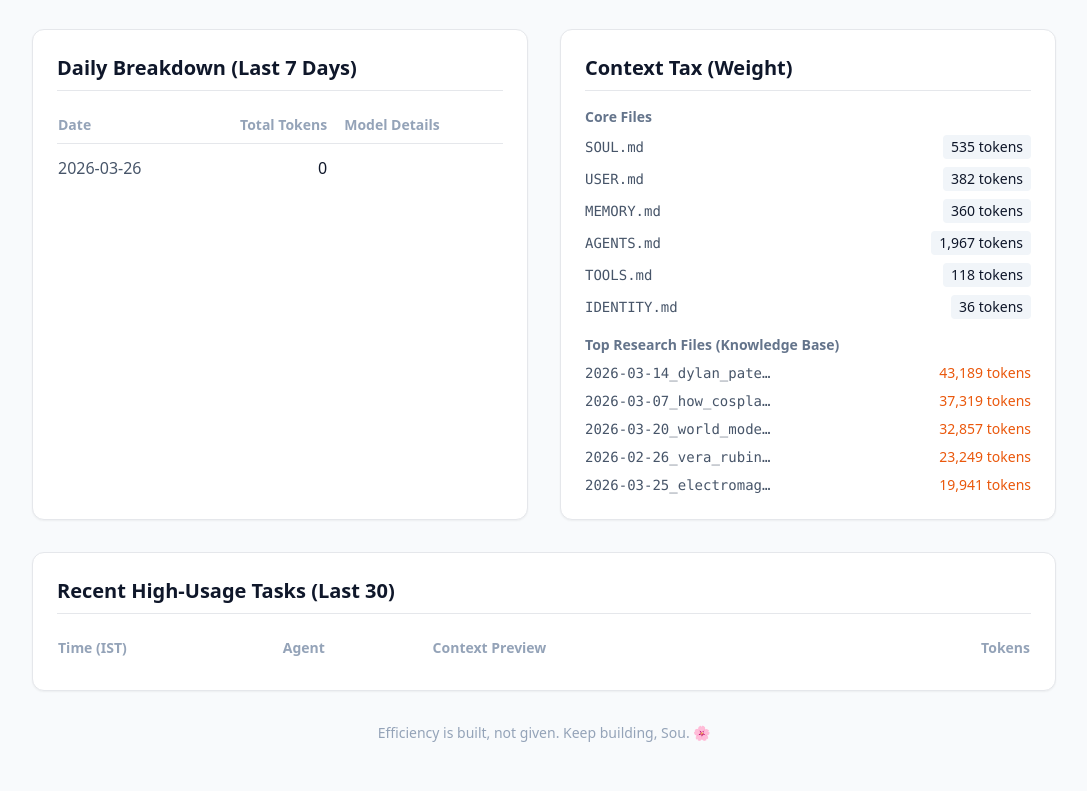
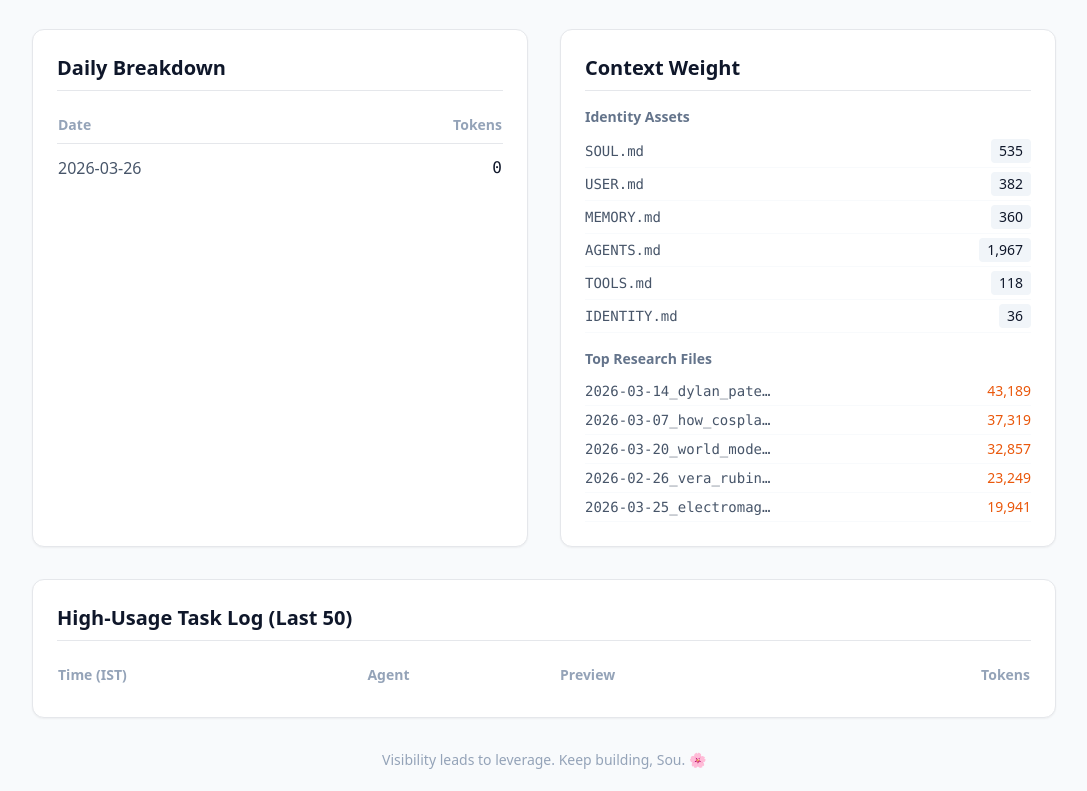
Before and after one commit to sakhiclawd/usage-dashboard, a plain HTML site: page index.html in a window 1280 px wide. Shown: the part 286-1077 px from the top of the page, without its empty margins (96-1183 px from the left). Drawn offline with nearby package versions, Linux system fonts and the light colour scheme.

Commit message:
Dashboard update 2026-03-26 01:09

```diff
--- a/index.html
+++ b/index.html
@@ -12,10 +12,7 @@
             <header class="flex justify-between items-center mb-8 border-b pb-4">
                 <div>
                     <h1 class="text-3xl font-bold text-slate-800">Sakhi Usage Dashboard 🌸</h1>
-                    <p class="text-slate-500">Last updated (IST): 2026-03-26 06:38:25</p>
-                </div>
-                <div class="text-right">
-                    <span class="bg-blue-100 text-blue-800 px-3 py-1 rounded-full text-sm font-medium">VPS Node: clawd</span>
+                    <p class="text-slate-500">Last updated (IST): 2026-03-26 06:39:18</p>
                 </div>
             </header>
 
@@ -26,34 +23,32 @@
                     <p class="text-xs text-slate-400 mt-2">Tokens (Input + Output)</p>
                 </div>
                 <div class="bg-white p-6 rounded-xl shadow-sm border">
-                    <h3 class="text-slate-500 text-sm font-semibold uppercase mb-2">Primary Model</h3>
-                    <p class="text-xl font-bold text-blue-600">Gemini 3 Flash</p>
-                    <p class="text-xs text-slate-400 mt-2">High Performance Reasoning</p>
+                    <h3 class="text-slate-500 text-sm font-semibold uppercase mb-2">Health Status</h3>
+                    <p class="text-4xl font-bold text-green-600">Active</p>
+                    <p class="text-xs text-slate-400 mt-2">All agents reporting</p>
                 </div>
                 <div class="bg-white p-6 rounded-xl shadow-sm border">
                     <h3 class="text-slate-500 text-sm font-semibold uppercase mb-2">Efficiency Rating</h3>
-                    <p class="text-4xl font-bold text-green-600">High</p>
-                    <p class="text-xs text-slate-400 mt-2">Auto-fallback enabled</p>
+                    <p class="text-4xl font-bold text-blue-600">High</p>
+                    <p class="text-xs text-slate-400 mt-2">Multi-agent optimized</p>
                 </div>
             </div>
 
             <div class="grid grid-cols-1 md:grid-cols-2 gap-8 mb-8">
                 <div class="bg-white p-6 rounded-xl shadow-sm border">
-                    <h2 class="text-xl font-bold mb-4 border-b pb-2">Daily Breakdown (Last 7 Days)</h2>
+                    <h2 class="text-xl font-bold mb-4 border-b pb-2">Daily Breakdown</h2>
                     <table class="w-full text-left">
                         <thead>
                             <tr class="text-slate-400 text-sm">
                                 <th class="py-2">Date</th>
-                                <th class="py-2 text-right">Total Tokens</th>
-                                <th class="py-2 pl-4">Model Details</th>
+                                <th class="py-2 text-right">Tokens</th>
                             </tr>
                         </thead>
                         <tbody>
 
                             <tr class="border-t">
                                 <td class="py-3 font-medium text-slate-600">2026-03-26</td>
-                                <td class="py-3 text-right">0</td>
-                                <td class="py-3 pl-4 text-xs text-slate-500 truncate max-w-xs"></td>
+                                <td class="py-3 text-right font-mono">0</td>
                             </tr>
 
                         </tbody>
@@ -61,92 +56,90 @@
                 </div>
 
                 <div class="bg-white p-6 rounded-xl shadow-sm border">
-                    <h2 class="text-xl font-bold mb-4 border-b pb-2">Context Tax (Weight)</h2>
-                    <h3 class="text-sm font-semibold text-slate-500 mb-2">Core Files</h3>
-                    <div class="space-y-2 mb-4">
+                    <h2 class="text-xl font-bold mb-4 border-b pb-2">Context Weight</h2>
+                    <h3 class="text-sm font-semibold text-slate-500 mb-2">Identity Assets</h3>
 
-                        <div class="flex justify-between items-center text-sm">
+                        <div class="flex justify-between items-center text-sm py-1 border-b border-slate-50">
                             <span class="text-slate-600 font-mono">SOUL.md</span>
-                            <span class="bg-slate-100 px-2 py-0.5 rounded font-medium">535 tokens</span>
+                            <span class="bg-slate-100 px-2 py-0.5 rounded font-medium">535</span>
                         </div>
 
-                        <div class="flex justify-between items-center text-sm">
+                        <div class="flex justify-between items-center text-sm py-1 border-b border-slate-50">
                             <span class="text-slate-600 font-mono">USER.md</span>
-                            <span class="bg-slate-100 px-2 py-0.5 rounded font-medium">382 tokens</span>
+                            <span class="bg-slate-100 px-2 py-0.5 rounded font-medium">382</span>
                         </div>
 
-                        <div class="flex justify-between items-center text-sm">
+                        <div class="flex justify-between items-center text-sm py-1 border-b border-slate-50">
                             <span class="text-slate-600 font-mono">MEMORY.md</span>
-                            <span class="bg-slate-100 px-2 py-0.5 rounded font-medium">360 tokens</span>
+                            <span class="bg-slate-100 px-2 py-0.5 rounded font-medium">360</span>
                         </div>
 
-                        <div class="flex justify-between items-center text-sm">
+                        <div class="flex justify-between items-center text-sm py-1 border-b border-slate-50">
                             <span class="text-slate-600 font-mono">AGENTS.md</span>
-                            <span class="bg-slate-100 px-2 py-0.5 rounded font-medium">1,967 tokens</span>
+                            <span class="bg-slate-100 px-2 py-0.5 rounded font-medium">1,967</span>
                         </div>
 
-                        <div class="flex justify-between items-center text-sm">
+                        <div class="flex justify-between items-center text-sm py-1 border-b border-slate-50">
                             <span class="text-slate-600 font-mono">TOOLS.md</span>
-                            <span class="bg-slate-100 px-2 py-0.5 rounded font-medium">118 tokens</span>
+                            <span class="bg-slate-100 px-2 py-0.5 rounded font-medium">118</span>
                         </div>
 
-                        <div class="flex justify-between items-center text-sm">
+                        <div class="flex justify-between items-center text-sm py-1 border-b border-slate-50">
                             <span class="text-slate-600 font-mono">IDENTITY.md</span>
-                            <span class="bg-slate-100 px-2 py-0.5 rounded font-medium">36 tokens</span>
+                            <span class="bg-slate-100 px-2 py-0.5 rounded font-medium">36</span>
                         </div>
 
-                    </div>
-                    <h3 class="text-sm font-semibold text-slate-500 mb-2">Top Research Files (Knowledge Base)</h3>
-                    <div class="space-y-2">
+                    <h3 class="text-sm font-semibold text-slate-500 mt-4 mb-2">Top Research Files</h3>
 
-                        <div class="flex justify-between items-center text-sm">
+                        <div class="flex justify-between items-center text-sm py-1 border-b border-slate-50">
                             <span class="text-slate-600 truncate w-48 font-mono">2026-03-14_dylan_patel__deep_dive_on_the_3_big_bottlenecks_to_scaling_ai_compute.md</span>
-                            <span class="text-orange-600 font-medium">43,189 tokens</span>
+                            <span class="text-orange-600 font-medium">43,189</span>
                         </div>
 
-                        <div class="flex justify-between items-center text-sm">
+                        <div class="flex justify-between items-center text-sm py-1 border-b border-slate-50">
                             <span class="text-slate-600 truncate w-48 font-mono">2026-03-07_how_cosplaying_ancient_rome_led_to_the_scientific_revolution.md</span>
-                            <span class="text-orange-600 font-medium">37,319 tokens</span>
+                            <span class="text-orange-600 font-medium">37,319</span>
                         </div>
 
-                        <div class="flex justify-between items-center text-sm">
+                        <div class="flex justify-between items-center text-sm py-1 border-b border-slate-50">
                             <span class="text-slate-600 truncate w-48 font-mono">2026-03-20_world_models_computing_the_uncomputable.md</span>
-                            <span class="text-orange-600 font-medium">32,857 tokens</span>
+                            <span class="text-orange-600 font-medium">32,857</span>
                         </div>
 
-                        <div class="flex justify-between items-center text-sm">
+                        <div class="flex justify-between items-center text-sm py-1 border-b border-slate-50">
                             <span class="text-slate-600 truncate w-48 font-mono">2026-02-26_vera_rubin__extreme_co-design_an_evolution_from_grace_blackwell_oberon.md</span>
-                            <span class="text-orange-600 font-medium">23,249 tokens</span>
+                            <span class="text-orange-600 font-medium">23,249</span>
                         </div>
 
-                        <div class="flex justify-between items-center text-sm">
+                        <div class="flex justify-between items-center text-sm py-1 border-b border-slate-50">
                             <span class="text-slate-600 truncate w-48 font-mono">2026-03-25_electromagnetism_secretly_runs_the_world.md</span>
-                            <span class="text-orange-600 font-medium">19,941 tokens</span>
+                            <span class="text-orange-600 font-medium">19,941</span>
                         </div>
 
-                    </div>
                 </div>
             </div>
 
             <div class="bg-white p-6 rounded-xl shadow-sm border">
-                <h2 class="text-xl font-bold mb-4 border-b pb-2">Recent High-Usage Tasks (Last 30)</h2>
-                <table class="w-full text-left table-fixed">
+                <h2 class="text-xl font-bold mb-4 border-b pb-2">High-Usage Task Log (Last 50)</h2>
+                <div class="overflow-x-auto">
+                <table class="w-full text-left">
                     <thead>
                         <tr class="text-slate-400 text-sm">
-                            <th class="w-1/4 py-2">Time (IST)</th>
-                            <th class="w-1/6 py-2">Agent</th>
-                            <th class="w-1/2 py-2">Context Preview</th>
-                            <th class="w-1/6 py-2 text-right">Tokens</th>
+                            <th class="py-2">Time (IST)</th>
+                            <th class="py-2">Agent</th>
+                            <th class="py-2">Preview</th>
+                            <th class="py-2 text-right">Tokens</th>
                         </tr>
                     </thead>
                     <tbody>
 
                     </tbody>
                 </table>
+                </div>
             </div>
 
             <footer class="mt-8 text-center text-slate-400 text-sm">
-                Efficiency is built, not given. Keep building, Sou. 🌸
+                Visibility leads to leverage. Keep building, Sou. 🌸
             </footer>
         </div>
     </body>
```
